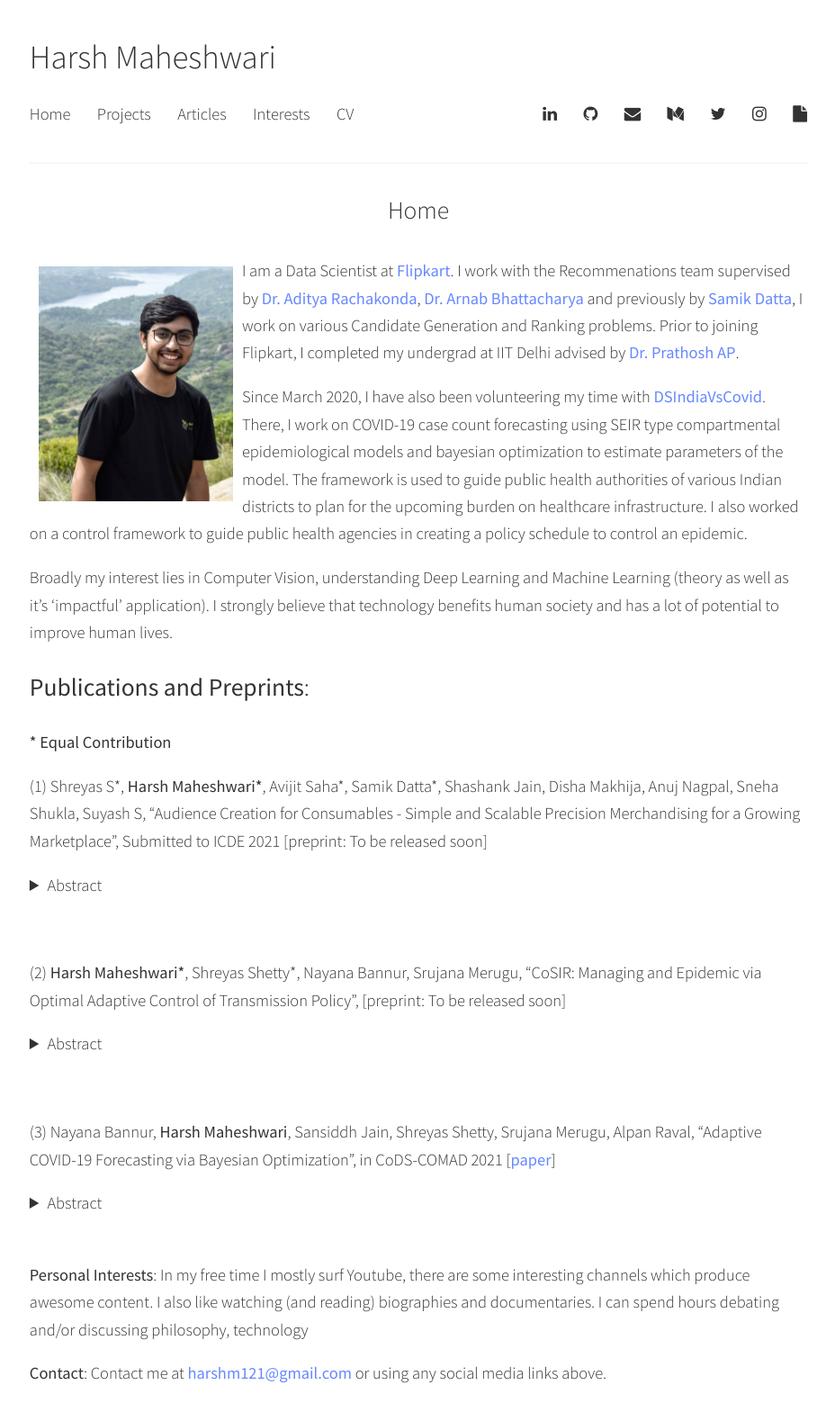
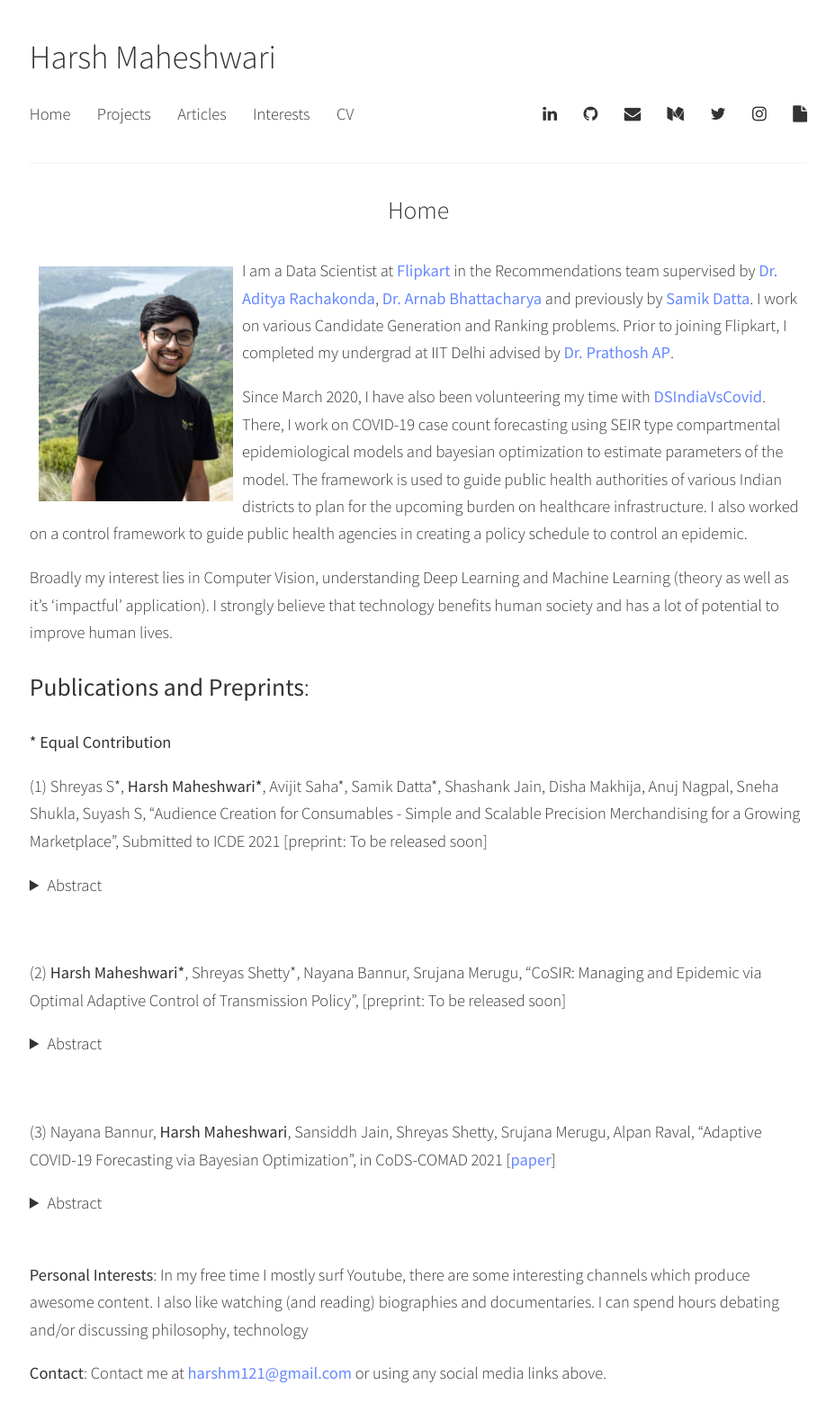
Before and after one commit to harshm121/portfolio-old, a Jekyll site: the page built from index.md, in a window 1280 px wide. Shown: the whole page at 90% size, without its empty margins (175-1103 px from the left). Built offline with Jekyll 4.4.1, drawn with Linux system fonts in a browser that asks for light colours.

Commit message:
Update index.md

```diff
--- a/index.md
+++ b/index.md
@@ -17,7 +17,7 @@
 
 <img style="float:left;padding:10px;"
 src="./images/personal-photo.png" alt="profile picture" width="25%">
-I am a Data Scientist at [Flipkart](https://www.flipkart.com/). I work with the Recommenations team supervised by [Dr. Aditya Rachakonda](https://in.linkedin.com/in/adityarachakonda), [Dr. Arnab Bhattacharya](https://www.linkedin.com/in/arnab-bhattacharya-26383573) and previously by [Samik Datta](https://www.linkedin.com/in/samik-datta-7b2a927a/), I work on various Candidate Generation and Ranking problems. Prior to joining Flipkart, I completed my undergrad at IIT Delhi advised by [Dr. Prathosh AP](https://sites.google.com/view/prathosh).
+I am a Data Scientist at [Flipkart](https://www.flipkart.com/) in the Recommendations team supervised by [Dr. Aditya Rachakonda](https://in.linkedin.com/in/adityarachakonda), [Dr. Arnab Bhattacharya](https://www.linkedin.com/in/arnab-bhattacharya-26383573) and previously by [Samik Datta](https://www.linkedin.com/in/samik-datta-7b2a927a/). I work on various Candidate Generation and Ranking problems. Prior to joining Flipkart, I completed my undergrad at IIT Delhi advised by [Dr. Prathosh AP](https://sites.google.com/view/prathosh).
 
 
 Since March 2020, I have also been volunteering my time with [DSIndiaVsCovid](http://dsindiavscovid.org/). There, I work on COVID-19 case count forecasting using SEIR type compartmental epidemiological models and bayesian optimization to estimate parameters of the model. The framework is used to guide public health authorities of various Indian districts to plan for the upcoming burden on healthcare infrastructure. I also worked on a control framework to guide public health agencies in creating a policy schedule to control an epidemic.
```
